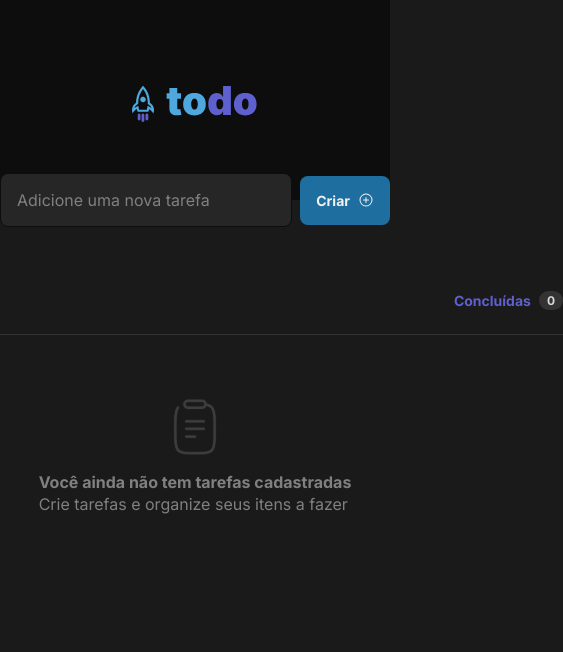
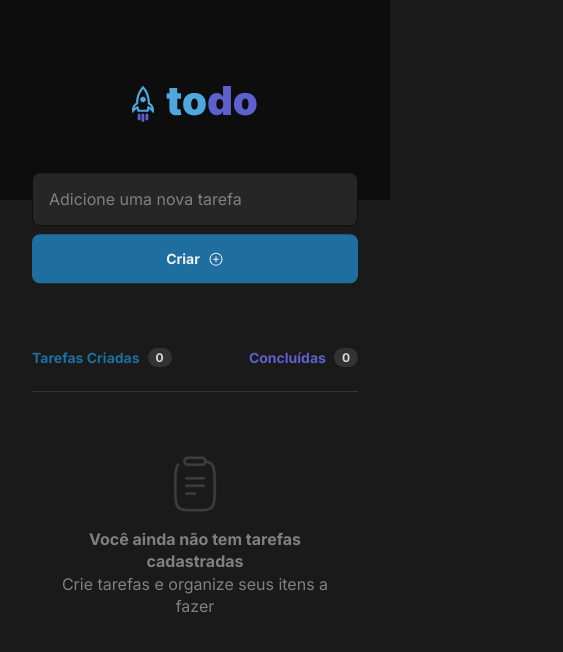
Before and after one commit to alicelopess/todo-list-challenge-ts, a React (Vite) app: page / in a window 390 px wide. Shown: the top 652 px of the page, 563 px wide, since content can reach past the window. Built offline with nearby package versions, Linux system fonts and the light colour scheme; the HTML template or start-up script is replaced by a standard one.

Commit message:
feat: add responsive layout

```diff
--- a/src/pages/Home/Tasks/styles.ts
+++ b/src/pages/Home/Tasks/styles.ts
@@ -31,6 +31,10 @@ export const TasksWrapper = styled.main<{ state: TasksWrapperProps['state'] }>`
       `
     }
   }}
+
+  @media (max-width: 412px) {
+    text-align: center;
+  }
 `
 
 export const Task = styled.div`
--- a/src/pages/Home/styles.ts
+++ b/src/pages/Home/styles.ts
@@ -15,6 +15,10 @@ export const HomeContainer = styled.main`
     align-items: center;
     justify-content: center;
   }
+
+  @media (max-width: 768px) {
+    padding: 0 2rem;
+  }
 `
 
 export const FormContainer = styled.div`
@@ -25,6 +29,11 @@ export const FormContainer = styled.div`
   gap: 0.5rem;
 
   transform: translateY(-50%);
+
+  @media (max-width: 412px) {
+    flex-direction: column;
+    transform: translateY(-25%);
+  }
 `
 export const BaseInput = styled.input`
   flex: 1;
@@ -45,6 +54,10 @@ export const BaseInput = styled.input`
 
   &::placeholder {
     color: ${(props) => props.theme['gray-300']};
+  }
+
+  @media (max-width: 412px) {
+    width: 100%;
   }
 `
 export const BaseButton = styled.button`
@@ -68,12 +81,21 @@ export const BaseButton = styled.button`
   &:hover {
     background: ${(props) => props.theme.blue};
   }
+
+  @media (max-width: 412px) {
+    width: 100%;
+  }
 `
 export const TasksContainer = styled.div`
   width: 46rem;
   display: grid;
   grid-template-rows: 1fr auto;
   gap: 1.5rem;
+
+  @media (max-width: 768px) {
+    width: 100%;
+    /* max-width: 768px; */
+  }
 `
 export const TasksInfo = styled.header`
   display: flex;
```
